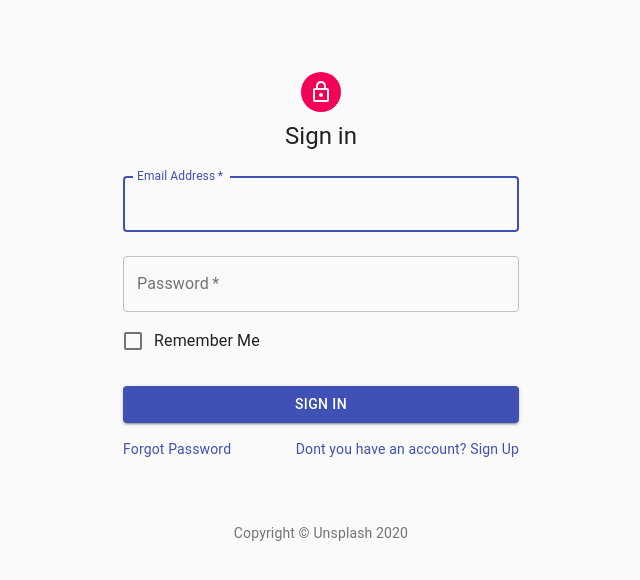
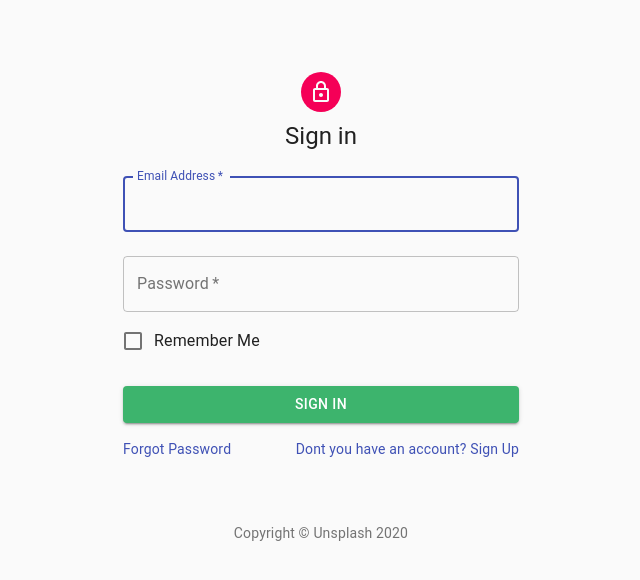
Before and after one commit to NidhitheCoder/unsplash-app, a React (Create React App) app in the folder unsplash-app/: page / in a window 1280 px wide. Shown: the top 580 px of the page, without its empty margins (319-959 px from the left). Built offline with nearby package versions, Linux system fonts and the light colour scheme.

Commit message:
button styles changed and notes updated

```diff
--- a/unsplash-app/src/components/login-component/login.component.jsx
+++ b/unsplash-app/src/components/login-component/login.component.jsx
@@ -39,7 +39,12 @@ const useStyles = theme => ({
     marginTop: theme.spacing(1)
   },
   submit: {
-    margin: theme.spacing(3, 0, 2)
+    margin: theme.spacing(3, 0, 2),
+    backgroundColor:"#3db46d",
+    color:"#fff",
+      "&:hover" : {
+        backgroundColor:"#3db46d",
+      }
   },
   link: {
     cursor: "pointer"
@@ -118,12 +123,11 @@ class Login extends React.Component {
                 autoComplete="password"
               />
               <FormControlLabel
-                control={<Checkbox value="remember" color="primary" />}
+                control={<Checkbox value="remember" color="secondary" />}
                 label="Remember Me"
               />
               <CustomButton
                 variant="contained"
-                color="primary"
                 caption="Sign in"
                 classes={classes.submit}
                 onclick={loginWithCredential}
--- a/unsplash-app/src/components/signUp/signUp.component.jsx
+++ b/unsplash-app/src/components/signUp/signUp.component.jsx
@@ -33,7 +33,12 @@ const useStyles = makeStyles(theme => ({
     marginTop: theme.spacing(3)
   },
   submit: {
-    margin: theme.spacing(3, 0, 2)
+    margin: theme.spacing(3, 0, 2),
+    backgroundColor:"#3db46d",
+    color:"#fff",
+      "&:hover" : {
+        backgroundColor:"#3db46d",
+      }
   },
   link:{
     cursor:'pointer'
--- a/unsplash-app/src/pages/main-page/main-page.component.jsx
+++ b/unsplash-app/src/pages/main-page/main-page.component.jsx
@@ -2,6 +2,7 @@ import React from "react";
 import "./main-page.styles.modules.scss";
 import Navbar from "../../components/navbar/navbar.component";
 import ImageCollection from "../../components/image-collection/image-collection.component";
+import {Copyright}  from '../../components/copyright/copyright.component';
 
 class MainPage extends React.Component {
   render() {
@@ -9,6 +10,9 @@ class MainPage extends React.Component {
       <div className="main-page-container">
         <Navbar {...this.props}/>
         <ImageCollection />
+        <div className="footer">
+        <Copyright />
+        </div>
       </div>
     );
   }
--- a/unsplash-app/src/pages/main-page/main-page.styles.modules.scss
+++ b/unsplash-app/src/pages/main-page/main-page.styles.modules.scss
@@ -2,4 +2,8 @@
     display: flex;
     flex-direction: column;
     width: 100%;
+
+    .footer{
+        margin: 3vh 0;
+    }
 }
```
Also changed, not shown: 1 other file (tests, documents, lock files or other folders).
